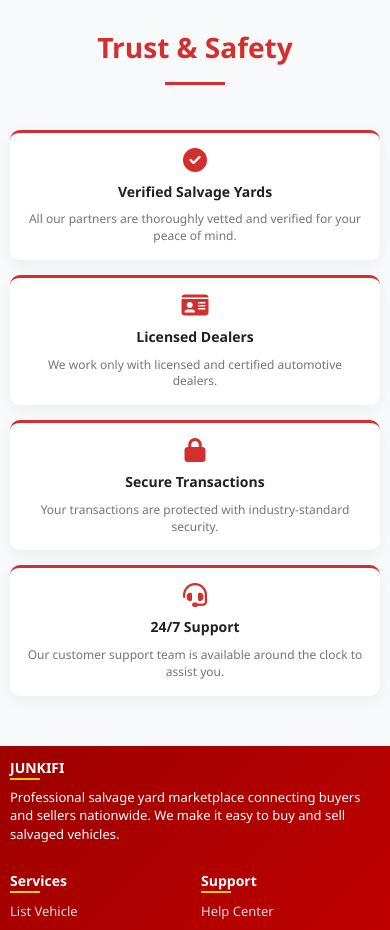
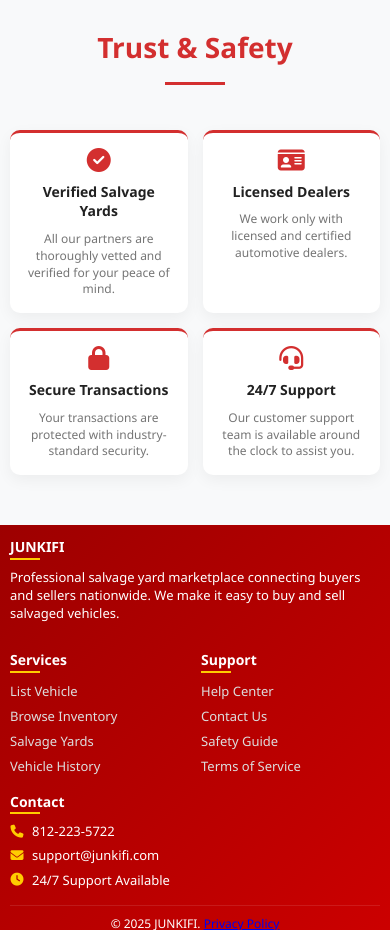
Before and after one commit to JPSANTOSVA/JUNKIFI, a website: page index.html in a window 390 px wide. Shown: the part 960-1890 px from the top of the page. Drawn offline with Linux system fonts and the light colour scheme; no server answers.

Commit message:
Add files via upload

```diff
--- a/index.css
+++ b/index.css
@@ -542,7 +542,8 @@
         width: 100%;
     }
 
+
+
     .trust-safety {
-        grid-template-columns: 1fr;
+        grid-template-columns: repeat(2, 1fr); /* force 2 columns */
     }
-}
```
